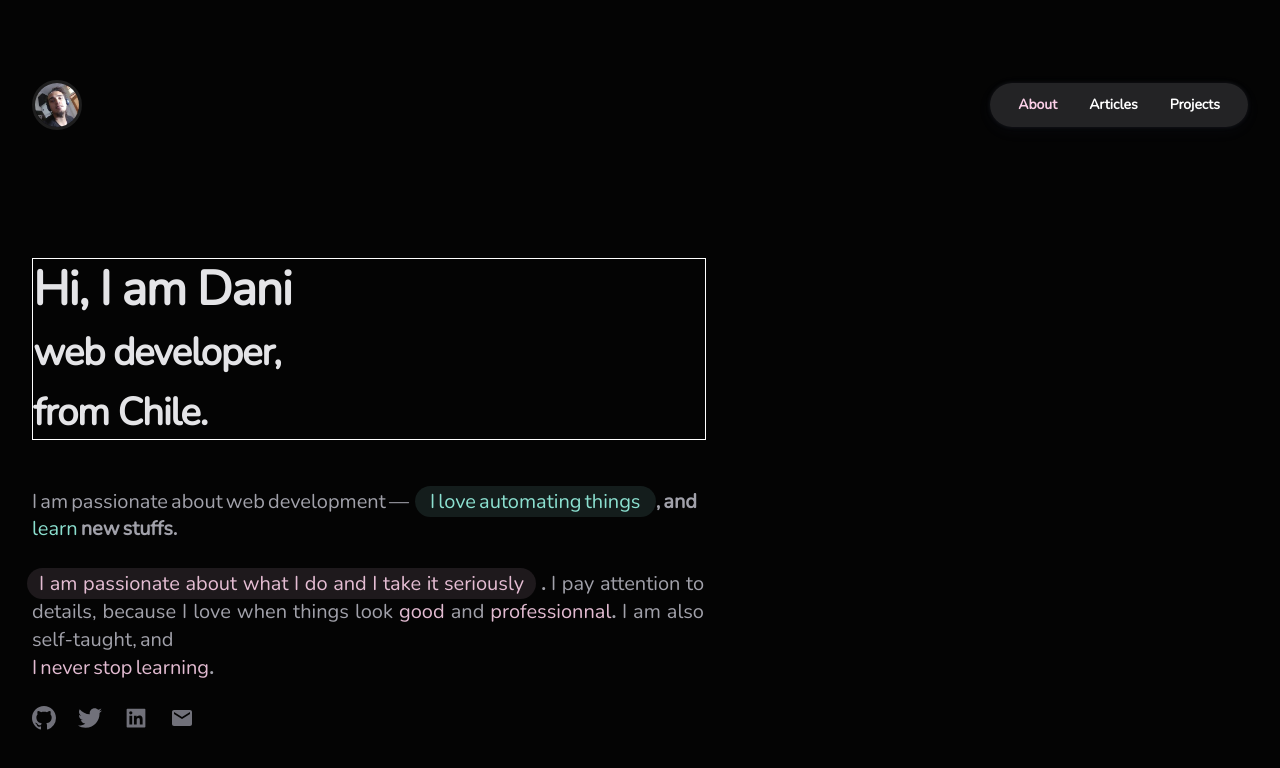
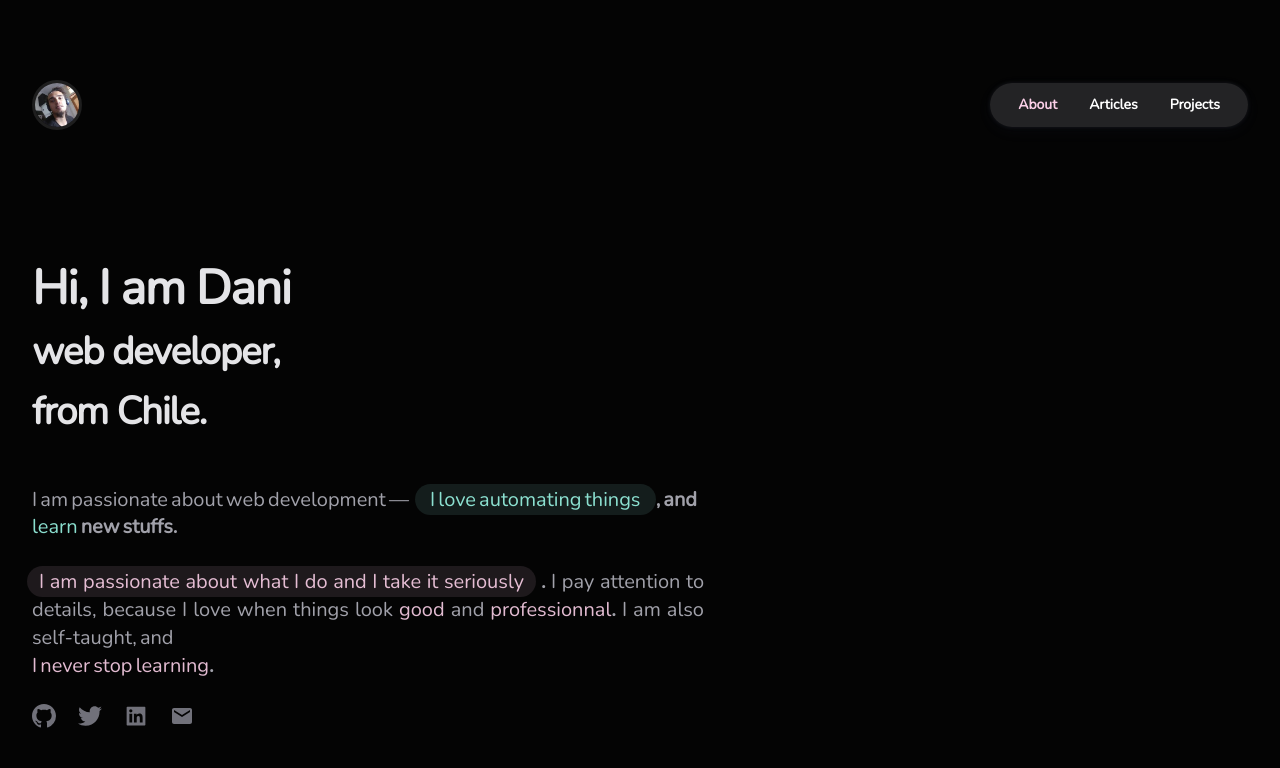
Before and after one commit to danielpizarrotadres/web-site, a React (Create React App) app: page / in a window 1280 px wide. Shown: the top 768 px of the page. Built offline with nearby package versions, Linux system fonts and the light colour scheme.

Commit message:
:fire: Remove borders for testing containers

```diff
--- a/src/App.module.css
+++ b/src/App.module.css
@@ -254,7 +254,7 @@
 
 .Main {
     max-width: 672px;
-    border: 1px solid white;
+    /* border: 1px solid white; */
     margin: 128px 0 0 0;
 }
 
@@ -658,7 +658,7 @@ footer {
 .ArticleContainer {
     margin: 128px 0 0 0;
     max-width: 672px;
-    border: 1px solid white;
+    /* border: 1px solid white; */
 }
 
 .ArticleContainer h1 {
@@ -688,7 +688,7 @@ footer {
 .ProjectContainer {
     margin: 128px 0 0 0;
     max-width: 672px;
-    border: 1px solid white;
+    /* border: 1px solid white; */
 }
 
 .ProjectContainer h1 {
```
